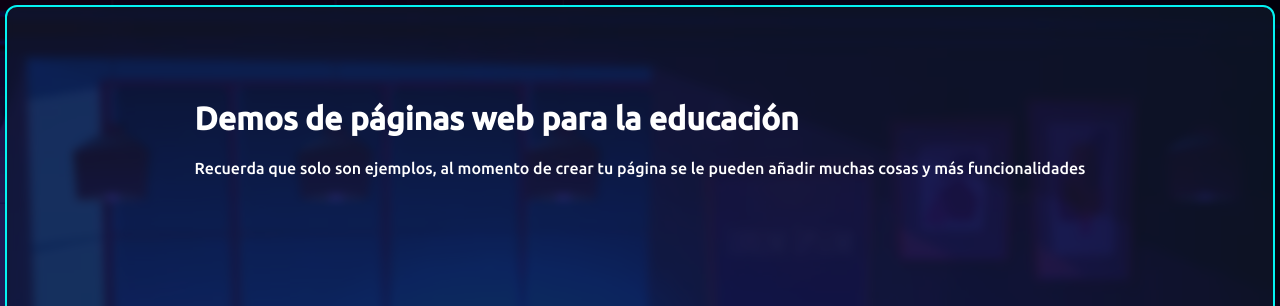
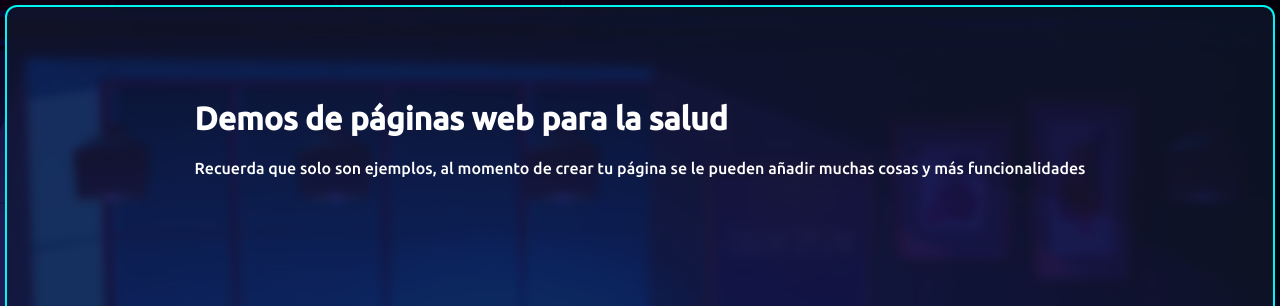
Before and after one commit to SergioVGonzalez/desarrollador-web-freelance, a plain HTML site: page pages/health/health-demoss.html in a window 1280 px wide. Shown: the top 306 px of the page. Drawn offline with Linux system fonts and the light colour scheme.

Commit message:
Update health-demoss.html

```diff
--- a/pages/health/health-demoss.html
+++ b/pages/health/health-demoss.html
@@ -18,7 +18,7 @@
 <body>
   <main class="wrapper-main">
     <header class="header">
-      <h1>Demos de páginas web para la educación</h1>
+      <h1>Demos de páginas web para la salud</h1>
       <p>
         Recuerda que solo son ejemplos, al momento de crear tu página se le
         pueden añadir muchas cosas y más funcionalidades
```
